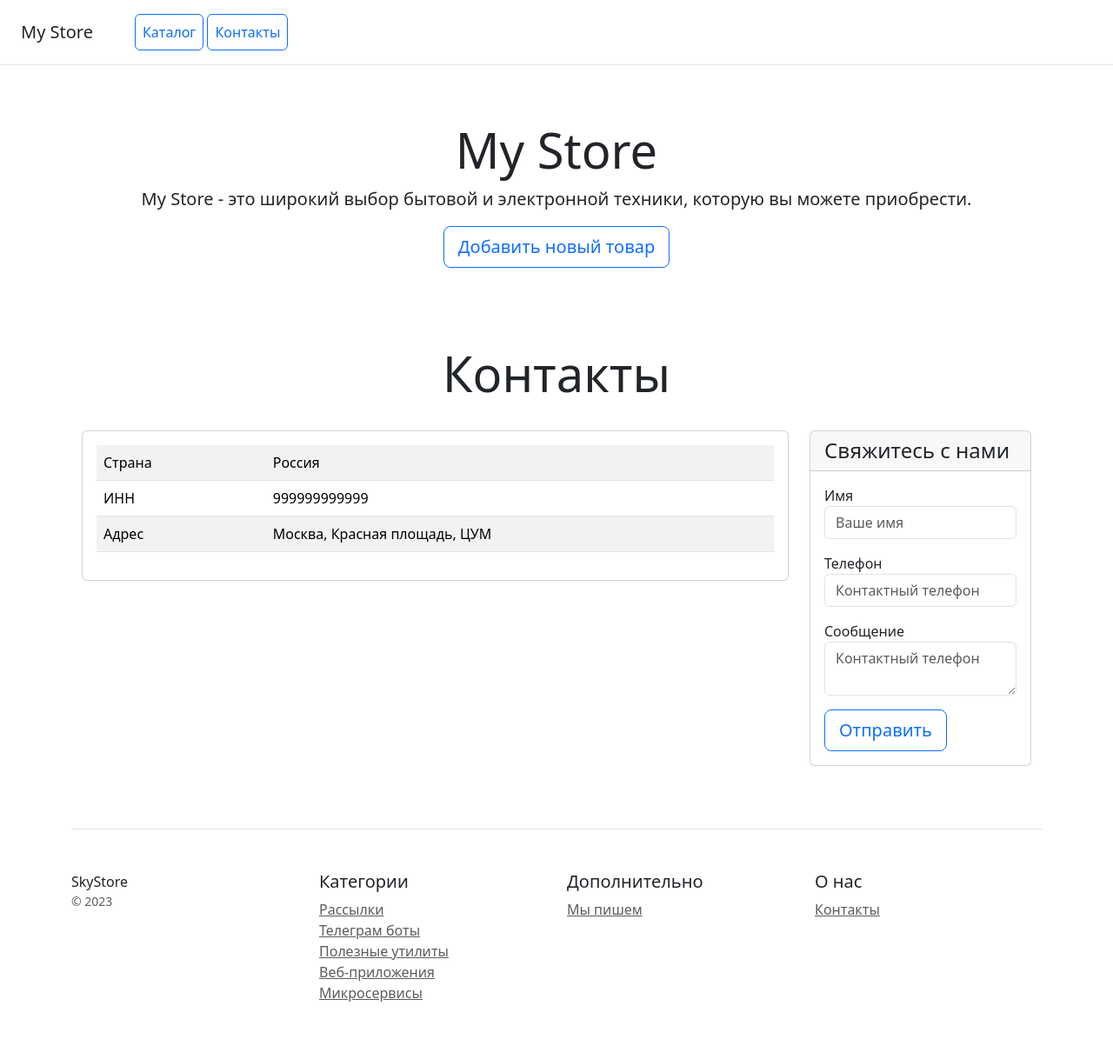
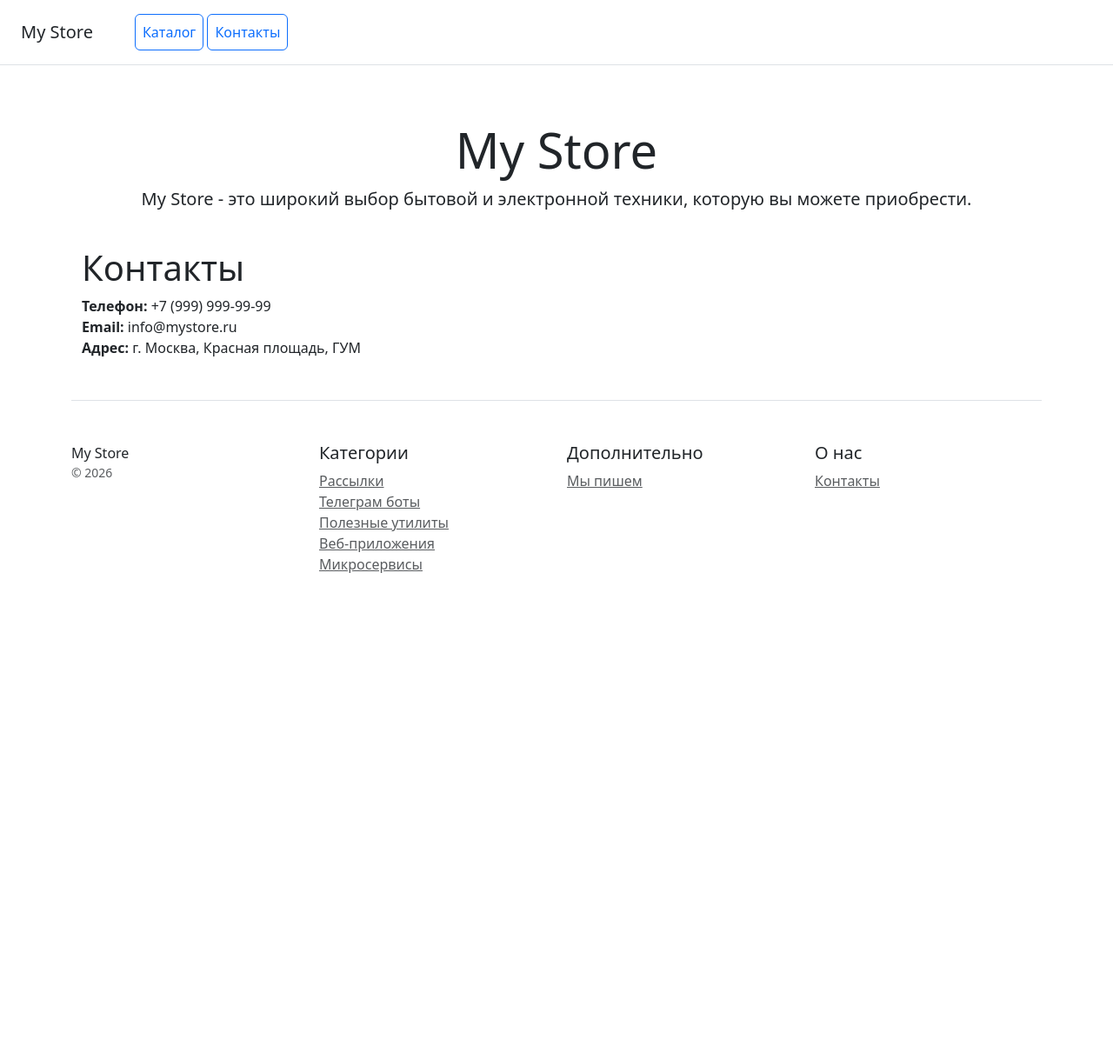
Before and after one commit to Mikhailkulish/my_store, a Django app: page /contacts/ in a window 1280 px wide. Shown: the whole page at 87% size. After the commit the page ends 659 px from the top, so only its background shows below. Run offline with Django 5.2, Linux system fonts and the light colour scheme; some libraries are stand-ins or nearby versions.

Commit message:
fixed contacts

```diff
--- a/catalog/templates/catalog/base.html
+++ b/catalog/templates/catalog/base.html
@@ -18,8 +18,8 @@
     <footer class="pt-4 my-md-5 pt-md-5 border-top">
         <div class="row">
             <div class="col-12 col-md">
-                SkyStore
-                <small class="d-block mb-3 text-muted">&copy; 2023</small>
+                My Store
+                <small class="d-block mb-3 text-muted">&copy; 2026</small>
             </div>
             <div class="col-6 col-md">
                 <h5>Категории</h5>
--- a/catalog/templates/catalog/contacts.html
+++ b/catalog/templates/catalog/contacts.html
@@ -1,59 +1,12 @@
 {% extends 'catalog/base.html' %}
-
-{% block title %}Контакты{% endblock %}
-
+{% block title %}{{ title }}{% endblock %}
 {% block content %}
-<div class="pricing-header px-3 py-3 pt-md-5 pb-md-4 mx-auto text-center">
-    <h2 class="display-4">Контакты</h2>
-</div>
-
 <div class="container">
-    <div class="row text-start">
-        <div class="col-lg-9 col-md-6 col-sm-12">
-            <div class="card mb-4 box-shadow">
-                <div class="card-body">
-                    <table class="table table-striped">
-                        <tr>
-                            <td class="w-25">Страна</td>
-                            <td>Россия</td>
-                        </tr>
-                        <tr>
-                            <td class="w-25">ИНН</td>
-                            <td>999999999999</td>
-                        </tr>
-                        <tr>
-                            <td class="w-25">Адрес</td>
-                            <td>Москва, Красная площадь, ЦУМ</td>
-                        </tr>
-                    </table>
-                </div>
-            </div>
-        </div>
-        <div class="col-lg-3 col-md-6 col-sm-12">
-            <div class="card mb-4 box-shadow">
-                <div class="card-header">
-                    <h4 class="my-0 font-weight-normal">Свяжитесь с нами</h4>
-                </div>
-                <div class="card-body">
-                    <form method="post" action="" class="form-floating">
-                        {% csrf_token %}
-                        <div class="mb-3">
-                            <label for="name">Имя</label>
-                            <input type="text" name="name" class="form-control" id="name" placeholder="Ваше имя" required>
-                        </div>
-                        <div class="mb-3">
-                            <label for="phone">Телефон</label>
-                            <input type="text" name="phone" class="form-control" id="phone" placeholder="Контактный телефон" required>
-                        </div>
-                        <div class="mb-3">
-                            <label for="message">Сообщение</label>
-                            <textarea type="text" name="message" class="form-control" id="message" placeholder="Контактный телефон" required></textarea>
-                        </div>
-                        <button type="submit" class="btn btn-lg btn-block btn-outline-primary">Отправить</button>
-                    </form>
-                </div>
-            </div>
-        </div>
-    </div>
+    <h1>{{ title }}</h1>
+    <ul class="list-unstyled">
+        <li><strong>Телефон:</strong> {{ phone }}</li>
+        <li><strong>Email:</strong> {{ email }}</li>
+        <li><strong>Адрес:</strong> {{ address }}</li>
+    </ul>
 </div>
 {% endblock %}
--- a/catalog/templates/catalog/includes/header.html
+++ b/catalog/templates/catalog/includes/header.html
@@ -1,7 +1,4 @@
 <div class="pricing-header px-3 py-3 pt-md-5 pb-md-4 mx-auto text-center">
     <h1 class="display-4">My Store</h1>
     <p class="lead">My Store - это широкий выбор бытовой и электронной техники, которую вы можете приобрести.</p>
-    <p>
-        <a class="btn btn-lg btn-block btn-outline-primary" href="{% url 'catalog:product_create' %}">Добавить новый товар</a>
-    </p>
 </div>
--- a/catalog/templates/catalog/product_list.html
+++ b/catalog/templates/catalog/product_list.html
@@ -3,6 +3,9 @@
 {% block title %}My Store{% endblock %}
 {% block content %}
 <div class="container">
+    <p>
+        <a class="btn btn-lg btn-block btn-outline-primary" href="{% url 'catalog:product_create' %}">Добавить новый товар</a>
+    </p>
     <div class="row text-center">
         {% for product in object_list %}
         <div class="col-12 col-sm-6 col-md-4 col-lg-3">
--- a/catalog/urls.py
+++ b/catalog/urls.py
@@ -1,15 +1,15 @@
 from django.urls import path
 from catalog.apps import CatalogConfig
-from catalog.views import ProductListView, ProductDetailView, contacts, ProductCreateView, ProductUpdateView, \
-    ProductDeleteView
+from catalog.views import ProductListView, ProductDetailView, ProductCreateView, ProductUpdateView, \
+    ProductDeleteView, ContactsView
 
 app_name = CatalogConfig.name
 
 urlpatterns = [
     path('', ProductListView.as_view(), name='product_list'),
-    path('contacts/', contacts, name='contacts'),
     path('product/<int:pk>/', ProductDetailView.as_view(), name='product_detail'),
     path('create/', ProductCreateView.as_view(), name='product_create'),
     path('update/<int:pk>/', ProductUpdateView.as_view(), name='product_update'),
     path('delete/<int:pk>/', ProductDeleteView.as_view(), name='product_delete'),
+    path('contacts/', ContactsView.as_view(), name='contacts')
 ]
--- a/catalog/views.py
+++ b/catalog/views.py
@@ -1,6 +1,5 @@
-from django.shortcuts import render, get_object_or_404
 from django.urls import reverse_lazy
-from django.views.generic import ListView, DetailView, CreateView, UpdateView, DeleteView
+from django.views.generic import ListView, DetailView, CreateView, UpdateView, DeleteView, TemplateView
 
 from catalog.models import Product
 
@@ -41,15 +40,22 @@ class ProductDeleteView(DeleteView):
     model = Product
     success_url = reverse_lazy('catalog:product_list')
 
+# def contacts(request):
+#     if request.method == 'POST':
+#         name = request.POST.get('name')
+#         phone = request.POST.get('phone')
+#         message = request.POST.get('message')
+#
+#         return HttpResponse(f"Спасибо, {name}! Ваше сообщение получено. Мы свяжемся с Вами по номеру {phone}")
+#     return render(request, 'catalog/contacts.html')
 
+class ContactsView(TemplateView):
+    template_name = 'catalog/contacts.html'
 
-
-
-def contacts(request):
-    if request.method == 'POST':
-        name = request.POST.get('name')
-        phone = request.POST.get('phone')
-        message = request.POST.get('message')
-
-        return HttpResponse(f"Спасибо, {name}! Ваше сообщение получено. Мы свяжемся с Вами по номеру {phone}")
-    return render(request, 'catalog/contacts.html')
+    def get_context_data(self, **kwargs):
+        context = super().get_context_data(**kwargs)
+        context['title'] = 'Контакты'
+        context['phone'] = '+7 (999) 999-99-99'
+        context['email'] = 'info@mystore.ru'
+        context['address'] = 'г. Москва, Красная площадь, ГУМ'
+        return context
```
